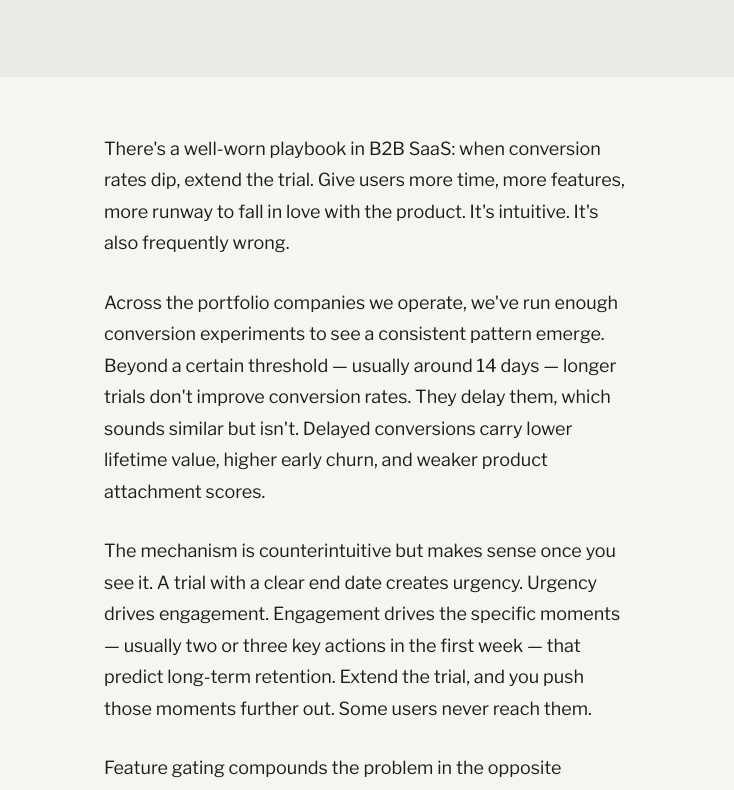
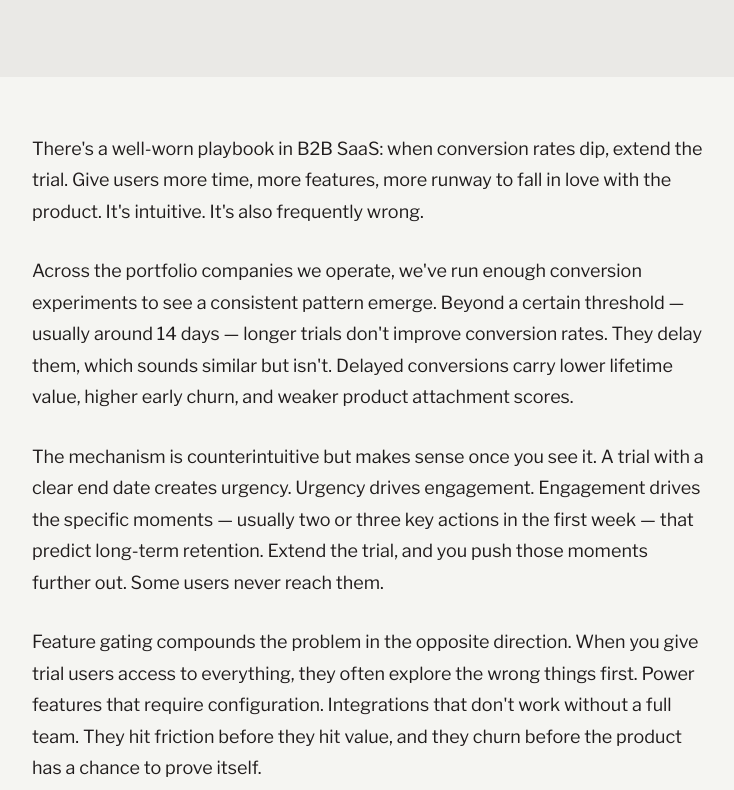
Before and after one commit to tsuishelley/curious-site, a Next.js app: page /news/free-trial-trap in a window 1280 px wide. Shown: the part 1080-1870 px from the top of the page, without its empty margins (272-1006 px from the left). Built offline with nearby package versions, Linux system fonts and the light colour scheme.

Commit message:
Constrain post body to 720px with fixed side padding

```diff
--- a/app/globals.css
+++ b/app/globals.css
@@ -1628,7 +1628,7 @@ h1 { text-align: left; }
 .post-body {
   max-width: 720px;
   margin: 0 auto;
-  padding: 0 var(--h-pad) 120px;
+  padding: 0 24px 120px;
 }
 
 .post-body p {
```
